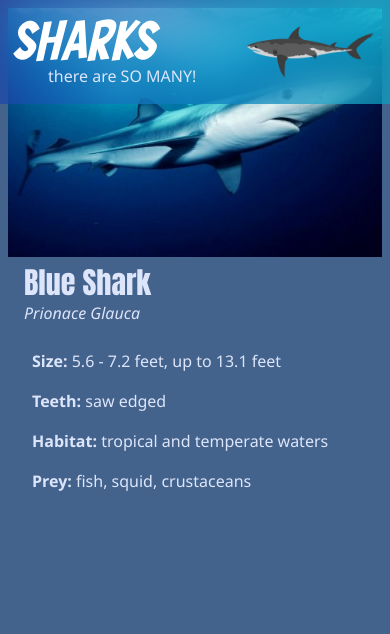
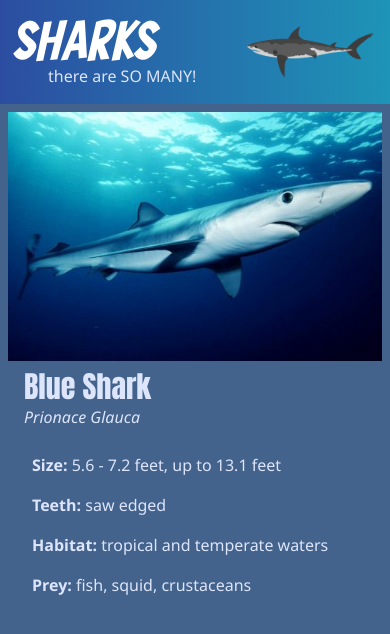
Before and after one commit to lissalad/sharks, a React (Create React App) app: page /#/info/0 in a window 390 px wide. Shown: the top 634 px of the page. Built offline with nearby package versions, Linux system fonts and the light colour scheme.

Commit message:
header margin error oops

```diff
--- a/src/components/Gallery.js
+++ b/src/components/Gallery.js
@@ -3,8 +3,6 @@ import * as data from "../shark-data.json";
 
 function Gallery() {
   const sharks = data;
-  console.log(sharks)
-  console.log("hello")
 
   return (
     <div className="flex flex-row p-4 flex-wrap justify-center items-center w-full mt-28 z-0">
--- a/src/components/Shark.js
+++ b/src/components/Shark.js
@@ -2,10 +2,6 @@ import { Link } from "react-router-dom";
 
 function Shark(props) {
   const { name, scientificName, image, id } = props;
-  // const name = "Blue Shark";
-  // const scientificName = "Prionace Glauca";
-  // const image = "blue.png";
-  // console.log(image)
 
   return (
         <div className="relative  group mb-2  md:m-3">
--- a/src/components/SharkInfo.js
+++ b/src/components/SharkInfo.js
@@ -8,7 +8,7 @@ function SharkInfo(props) {
   const info = "font-bold";
 
   return (
-    <div className="flex flex-col m-2 md:mx-9 md:my-12 md:flex-row md:justify-center md:space-x-5">
+    <div className="flex flex-col mt-28 m-2 md:mx-9 md:my-12 md:flex-row md:justify-center md:space-x-5">
       <img className="md:w-[500px]" src={`/images/${image}`} alt={name} />
       <div className="flex flex-col">
         <div className="flex flex-col mx-4 my-2 mb-3 md:items-center md:mb-6">
```
